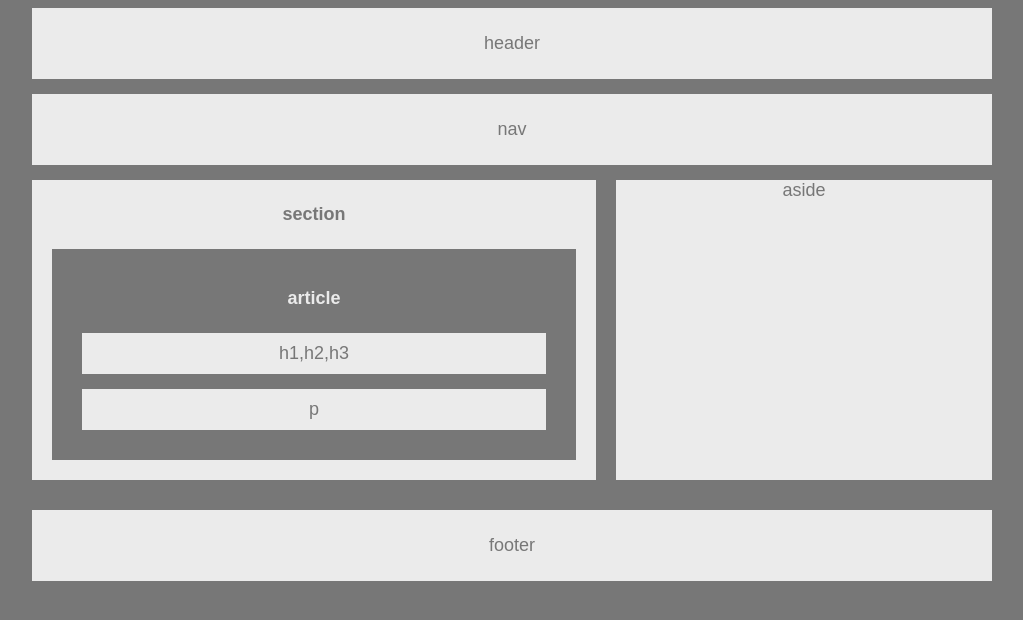
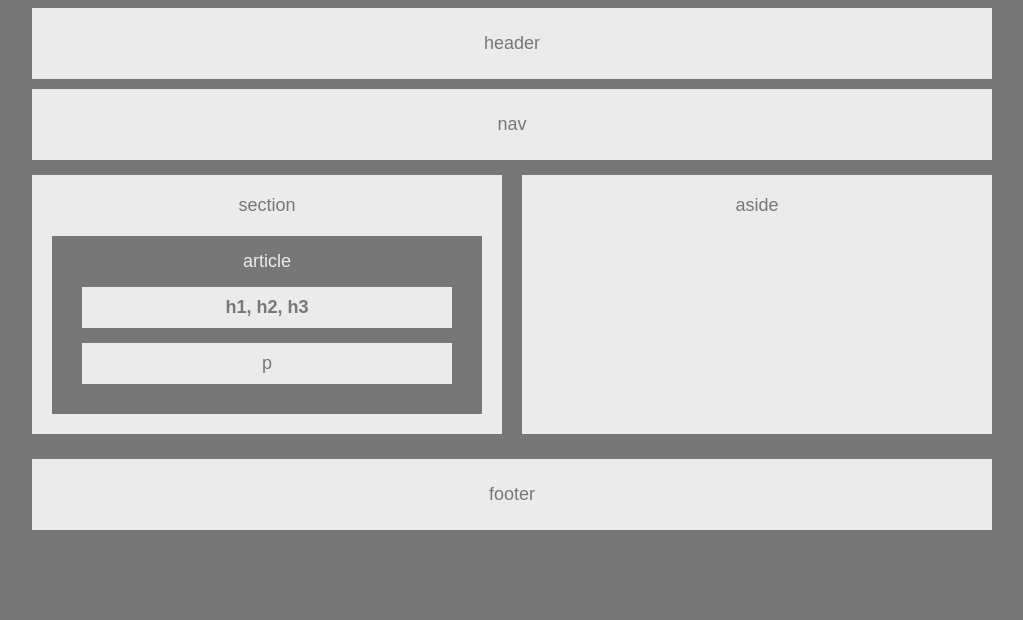
Before and after one commit to markpython86/HW-Wireframe, a plain HTML site: page index.html in a window 1280 px wide. Shown: the whole page, without its empty margins (128-1151 px from the left). Drawn offline with Linux system fonts and the light colour scheme.

Commit message:
Adding more css, h4, padding to midSection

```diff
--- a/index.html
+++ b/index.html
@@ -9,9 +9,9 @@
     <div class="header">header</div>
     <div class="nav">nav</div>
     <div class="midSection">
-        <div class="section"><h4>section</h4>
-            <div class="article"><h4>article</h4>
-                <div class="articleHeader">h1,h2,h3</div>
+        <div class="section">section
+            <div class="article">article
+                <div class="articleHeader"><h4>h1, h2, h3</h4></div>
                 <div class="paragraph">p</div>
             </div>
         </div>
--- a/style.css
+++ b/style.css
@@ -2,7 +2,7 @@ body {
     font-family: 'Arial', 'Helvetica Neue', Helvetica, sans-serif;
     color: #777;
     background-color: #777;
-    width: 960px;
+    max-width: 960px;
     font-size: 18px;
     text-align: center;
     display: block;
@@ -12,7 +12,7 @@ body {
 }
 
 div{
-    margin-bottom: 15px;
+    margin-bottom: 10px;
 }
 
 .header, .nav, .section, .aside, .footer{
@@ -41,17 +41,29 @@ div{
 
 .midSection{
     display: flex;
+    margin-bottom: 15px;
+    margin-top: 15px;
+
 
 }
 
 .section{
-    width: 60%;
+    /* width: 60%; */
     margin-right: 10px;
+    padding-top: 20px;
+    width: 495px;
 }
 
 
 
 .aside{
-    width: 40%;
+    /* width: 40%; */
     margin-left: 10px;
+    padding-top: 20px;
+    width: 495px;
 }
+
+h4{
+    margin-block-end: 0px;
+    margin-block-start: 0px;
+}
```
